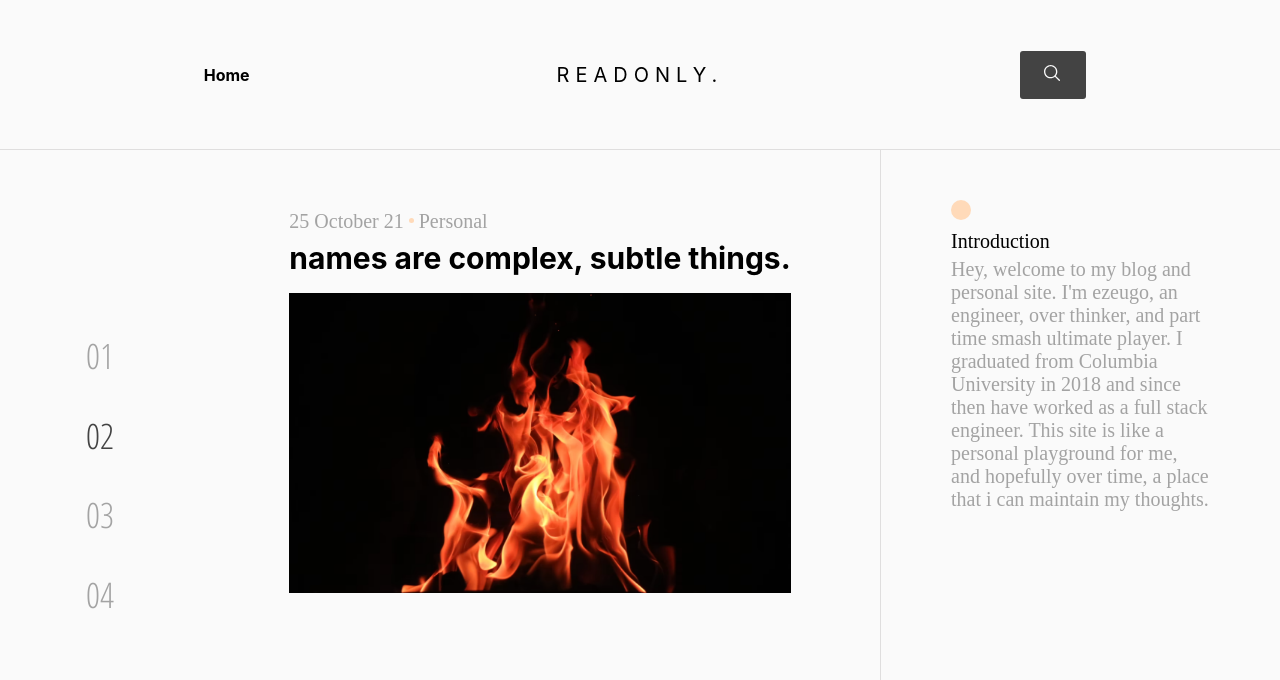
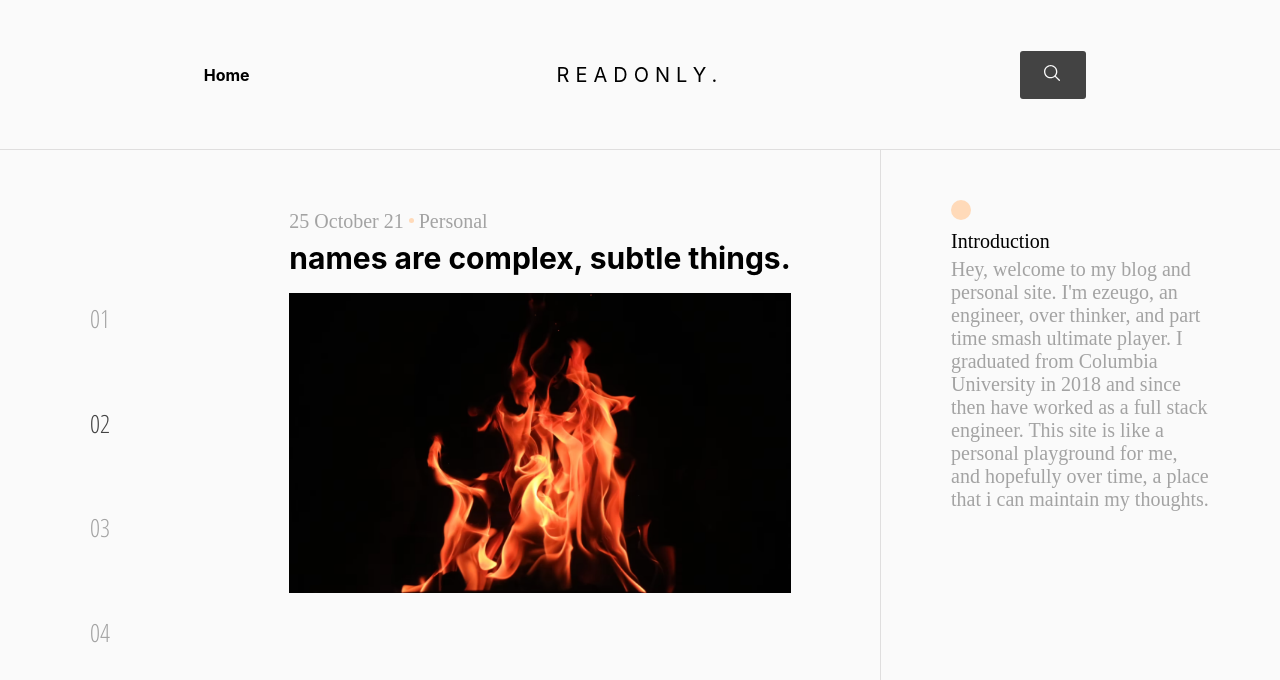
Before and after one commit to anukem/ezeugo.dev, a Next.js app: page / in a window 1280 px wide. Shown: the top 680 px of the page. Built offline with nearby package versions, Linux system fonts and the light colour scheme; a web font is replaced by a local one.

Commit message:
fixing numbers

```diff
--- a/components/posts/page-number.module.scss
+++ b/components/posts/page-number.module.scss
@@ -1,5 +1,5 @@
 .pageNumber {
-  font-size: 35px;
+  font-size: 25px;
   font-family: "Open Sans Condensed", sans-serif;
   color: #a3a3a3;
   cursor: pointer;
--- a/styles/home.module.scss
+++ b/styles/home.module.scss
@@ -106,7 +106,7 @@ $modal-size: 500px;
     margin: auto;
     grid-area: left;
     height: calc(100vh - 150px);
-    padding: 150px 0px;
+    padding: 80px 0px;
   }
 
   .searchOverlay {
```
